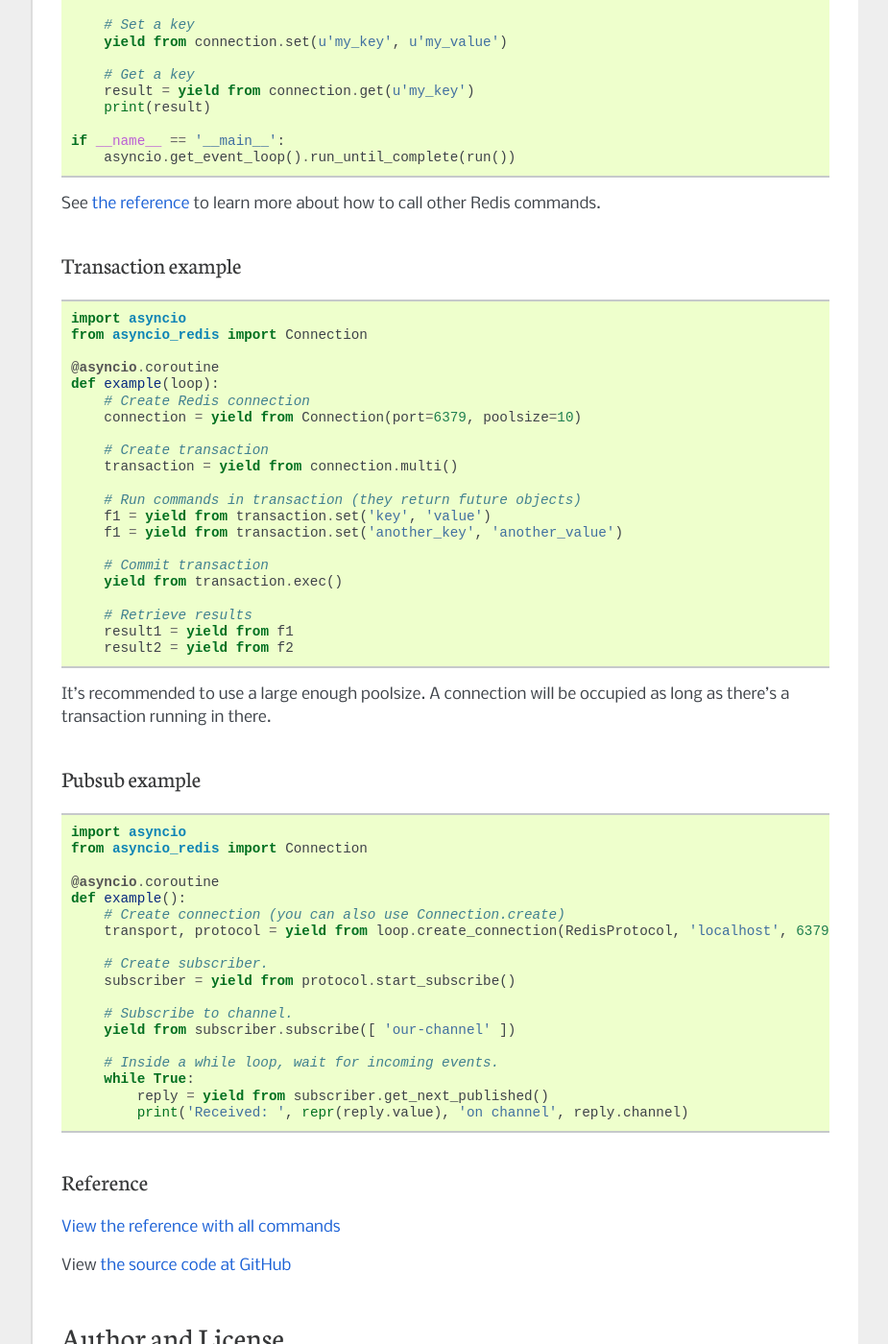
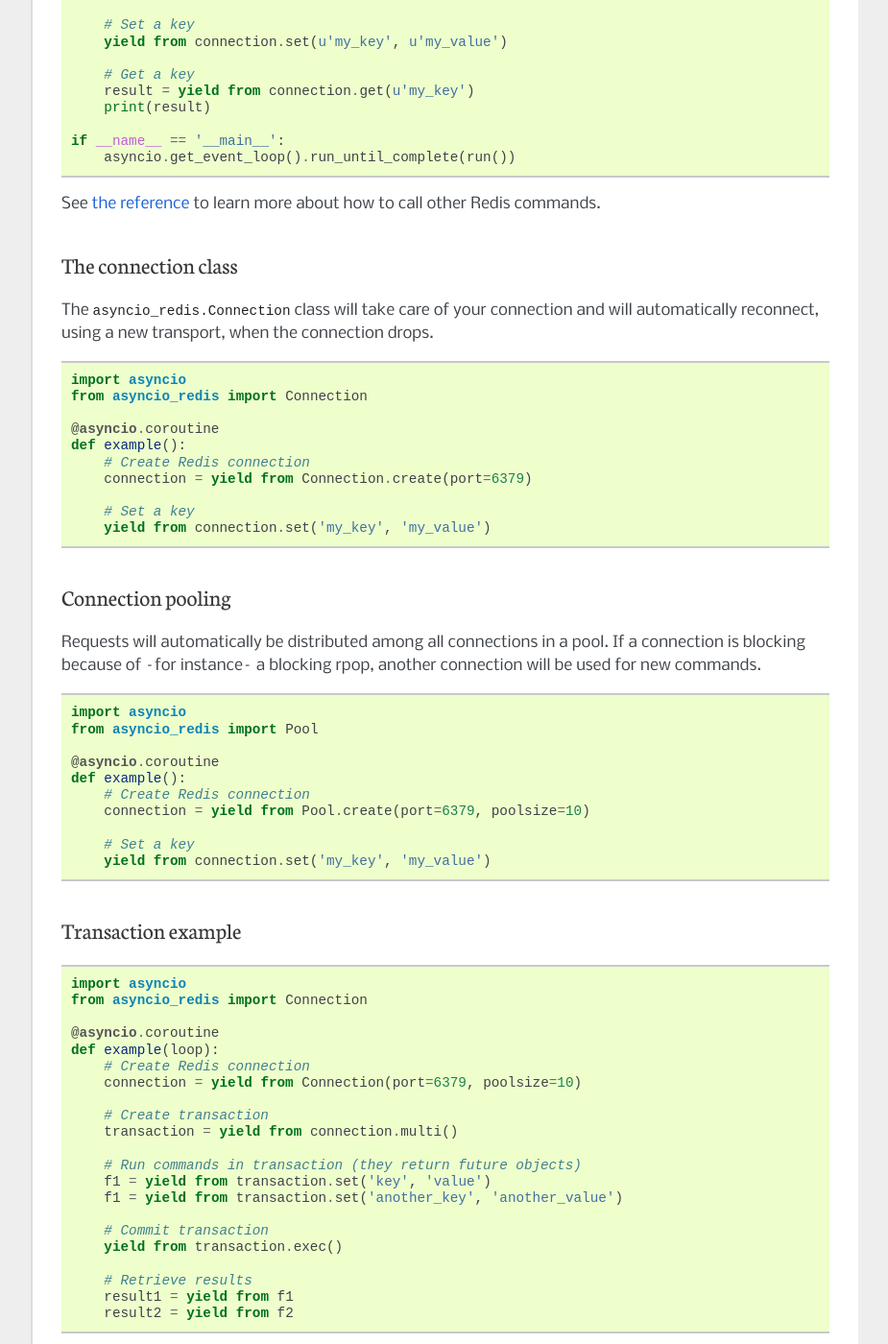
Before and after one commit to jonathanslenders/asyncio-redis, a Sphinx documentation site: the page built from docs/index.rst, in a window 1280 px wide and 1400 px high, scrolled down 768 px. Shown: the whole window at 96% size, without its empty margins (198-1123 px from the left). Built offline with Sphinx 7.4.7, drawn with Linux system fonts in a browser that asks for light colours; some of the changed text lies outside the part shown.

Commit message:
More documentation for connection/pool classes.

```diff
--- a/docs/index.rst
+++ b/docs/index.rst
@@ -29,8 +29,8 @@ Installation
 
     pip install asyncio_redis
 
-Example
--------
+Example using the Protocol class
+--------------------------------
 
 ::
 
@@ -56,10 +56,53 @@ See :ref:`the reference <redis-reference>` to learn more about how to call other
 Redis commands.
 
 
+The connection class
+--------------------
+
+The :class:`asyncio_redis.Connection` class will take care of your connection and
+will automatically reconnect, using a new transport, when the connection
+drops.
+
+.. code:: python
+
+    import asyncio
+    from asyncio_redis import Connection
+
+    @asyncio.coroutine
+    def example():
+        # Create Redis connection
+        connection = yield from Connection.create(port=6379)
+
+        # Set a key
+        yield from connection.set('my_key', 'my_value')
+
+
+Connection pooling
+------------------
+
+Requests will automatically be distributed among all connections in a pool. If
+a connection is blocking because of --for instance-- a blocking rpop, another
+connection will be used for new commands.
+
+
+.. code:: python
+
+    import asyncio
+    from asyncio_redis import Pool
+
+    @asyncio.coroutine
+    def example():
+        # Create Redis connection
+        connection = yield from Pool.create(port=6379, poolsize=10)
+
+        # Set a key
+        yield from connection.set('my_key', 'my_value')
+
+
 Transaction example
 -------------------
 
-::
+.. code:: python
 
     import asyncio
     from asyncio_redis import Connection
```
Also changed, not shown: README.rst (+28 -8 lines), docs/pages/reference.rst (+15 -2 lines).
